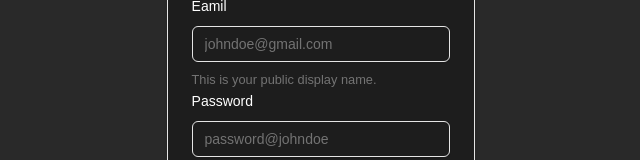
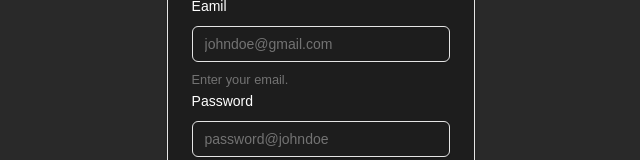
Before and after one commit to SaiSawant1/fortify, a Next.js app: page /signup in a window 1280 px wide. Shown: the part 300-460 px from the top of the page, without its empty margins (319-959 px from the left). Built offline with nearby package versions, Linux system fonts and the light colour scheme.

Commit message:
description fix

```diff
--- a/app/(auth)/signup/page.tsx
+++ b/app/(auth)/signup/page.tsx
@@ -96,9 +96,7 @@ export default function SignupPage() {
                         {...field}
                       />
                     </FormControl>
-                    <FormDescription>
-                      This is your public display name.
-                    </FormDescription>
+                    <FormDescription>Enter your email.</FormDescription>
                     <FormMessage />
                   </FormItem>
                 )}
```
